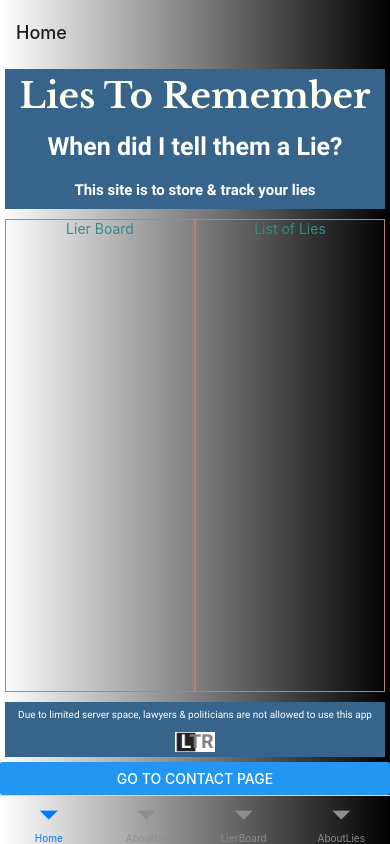
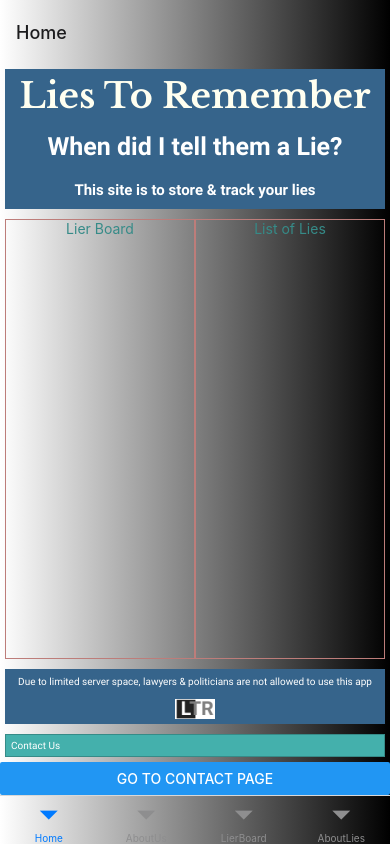
Before and after one commit to psteingh/LTRapp, a React Native app: screen /Home in a window 390 px wide. Built offline with nearby package versions, Linux system fonts and the light colour scheme.

Commit message:
ltrapp05121015

```diff
--- a/components/Home.js
+++ b/components/Home.js
@@ -1,4 +1,4 @@
-import { View, Text, Button, StyleSheet } from 'react-native';
+import { View, Text, Pressable, Button, StyleSheet } from 'react-native';
 
 import Colors from '../constants/colors';
 
@@ -17,8 +17,15 @@ import Footer from '../home/Footer';
         <HomeMid />
         <Footer />
 
+        <Pressable
+            style={styles.contactButtonContainer}
+            onPress={() => navigation.navigate('MyTabs',
+            {screen: 'ContactPage'})} >
+        <Text style={styles.contactButtonText}>Contact Us</Text>
+        </Pressable>
+
         {/* <View style={styles.contactButtonContainer}> */}
-        {/* <Text style={styles.contactButtonText}>Contact Us</Text> */}
+
         <Button
             title="Go to Contact Page"
             onPress={() => navigation.navigate('MyTabs',
```
